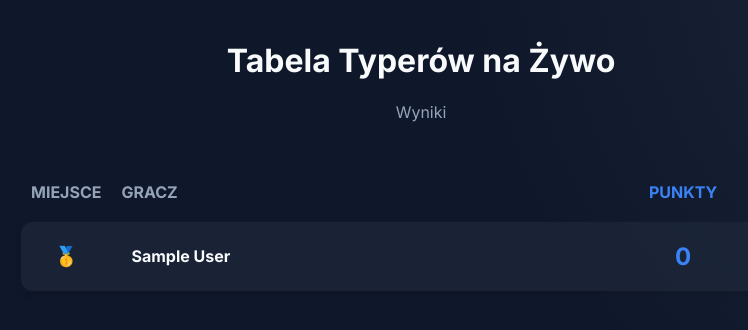
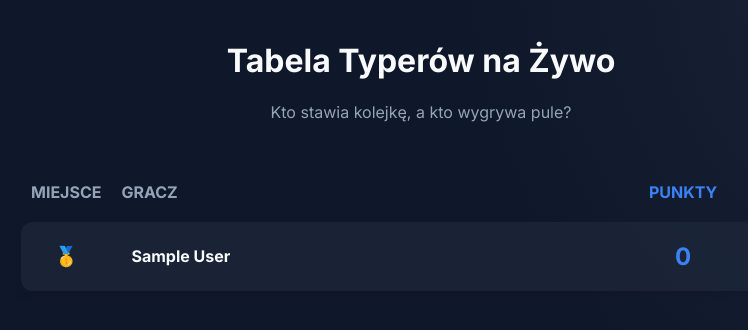
Before and after one commit to ajemfakinalkoholik-commits/mundial-2026, a Flask app: page /leaderboard in a window 1280 px wide. Shown: the part 60-390 px from the top of the page, without its empty margins (219-967 px from the left). Run offline with Flask 3, Linux system fonts and the light colour scheme; the visitor is signed in with stand-in values (Sample User, id 1); data comes from the database, SQL or seed files in the repository; data that the repository does not hold is empty.

Commit message:
Add files via upload

```diff
--- a/templates/dashboard.html
+++ b/templates/dashboard.html
@@ -126,5 +126,6 @@ async function savePrediction(e, matchId) {
         alert('Błąd połączenia');
         btn.textContent = 'Zapisz typ';
     }
+}
 </script>
 {% endblock %}
--- a/templates/leaderboard.html
+++ b/templates/leaderboard.html
@@ -3,7 +3,7 @@
 {% block content %}
 <div style="text-align: center; margin-bottom: 40px;">
     <h1>Tabela Typerów na Żywo</h1>
-    <p style="color: var(--text-secondary);">Wyniki</p>
+    <p style="color: var(--text-secondary);">Kto stawia kolejkę, a kto wygrywa pule?</p>
 </div>
 
 <div style="overflow-x: auto; padding-bottom: 20px;">
```
